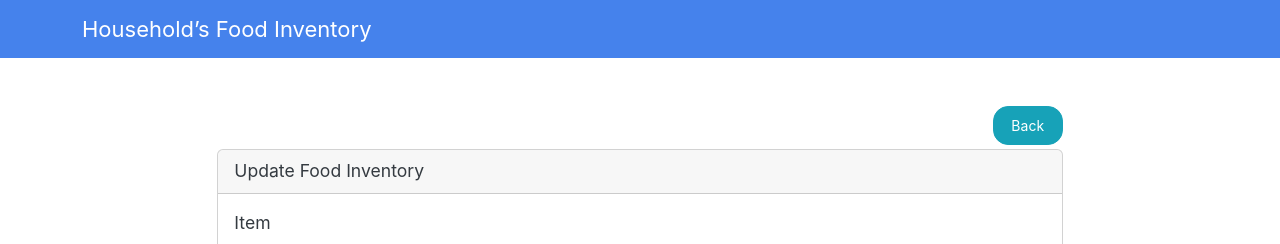
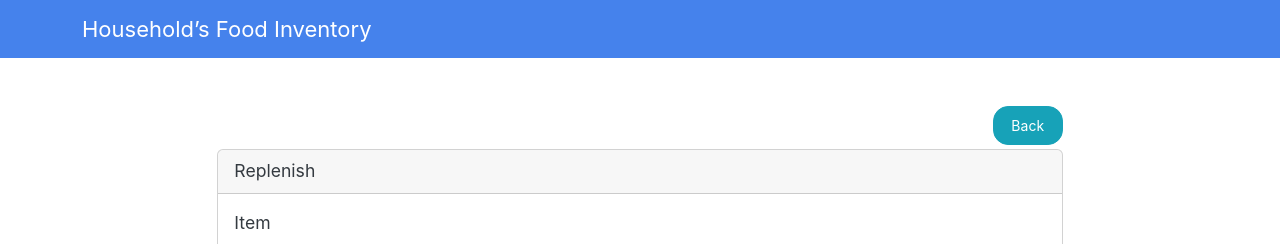
Before and after one commit to isepulveda78/food-inventory, a React (Create React App) app: page /inventory/1 in a window 1280 px wide. Shown: the top 244 px of the page. Built offline with nearby package versions, Linux system fonts and the light colour scheme; no server answers.

Commit message:
Change Wording

```diff
--- a/src/components/FoodInventory.js
+++ b/src/components/FoodInventory.js
@@ -49,7 +49,7 @@ const FoodInventory = () => {
                       <td><Moment format="MM/DD/YYYY" date={food.date} /></td>
                       <td><Link className="badge text-bg-primary" to={`/updateFood/${food._id}`}>Update</Link>
                       <div className="badge text-bg-danger text-decoration-underline" style={{cursor: "pointer"}} onClick={()=> deleteFood(food._id)}>Delete</div>
-                      <Link className="badge text-bg-warning" to={`/inventory/${food._id}`}>View</Link>
+                      <Link className="badge text-bg-warning" to={`/inventory/${food._id}`}>Replenish</Link>
                       </td>
                     </tr>
                     ))
--- a/src/pages/Inventory.js
+++ b/src/pages/Inventory.js
@@ -52,7 +52,7 @@ const UpdateInventory = ({history}) => {
                     </div>
                     <div className="card">
                         <div className="card-header">
-                            Update Food Inventory
+                            Replenish
                         </div>
                         <div className="card-body">
                             <form onSubmit={handleSumbit}>
```
